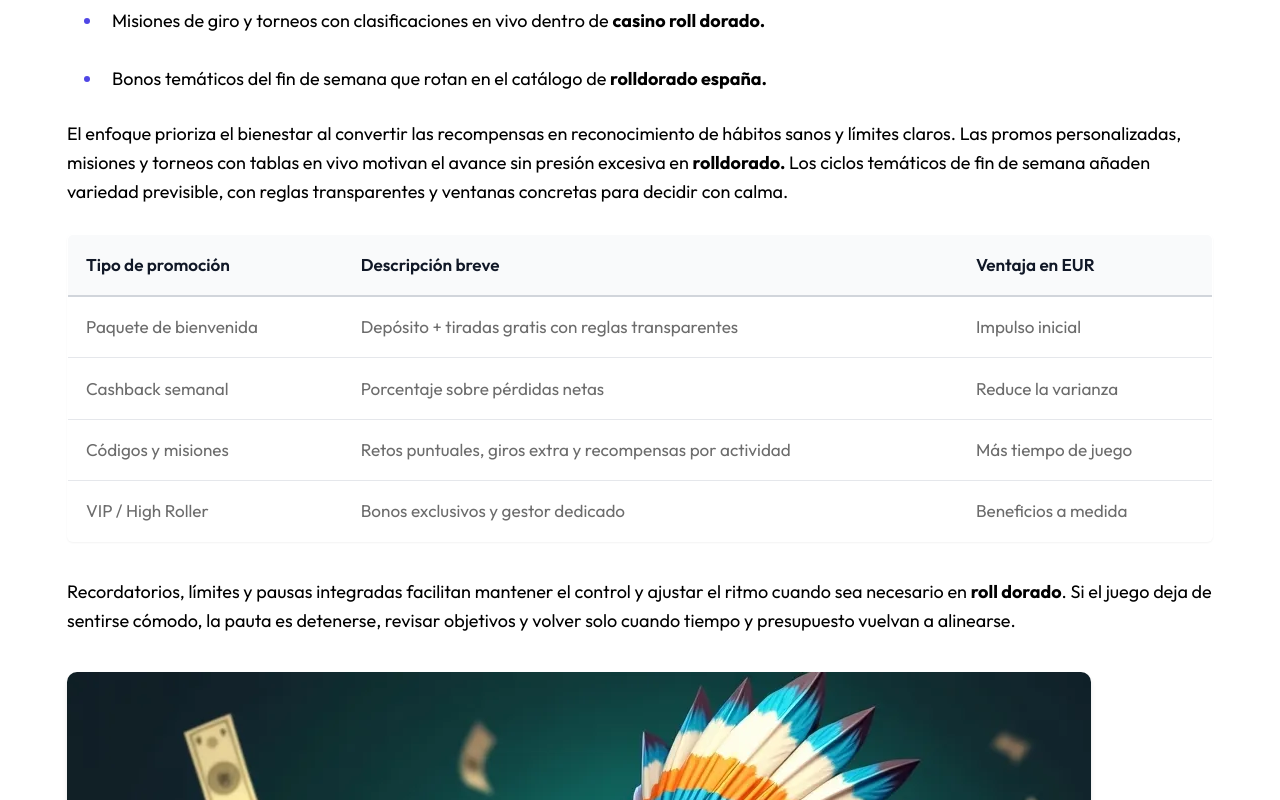
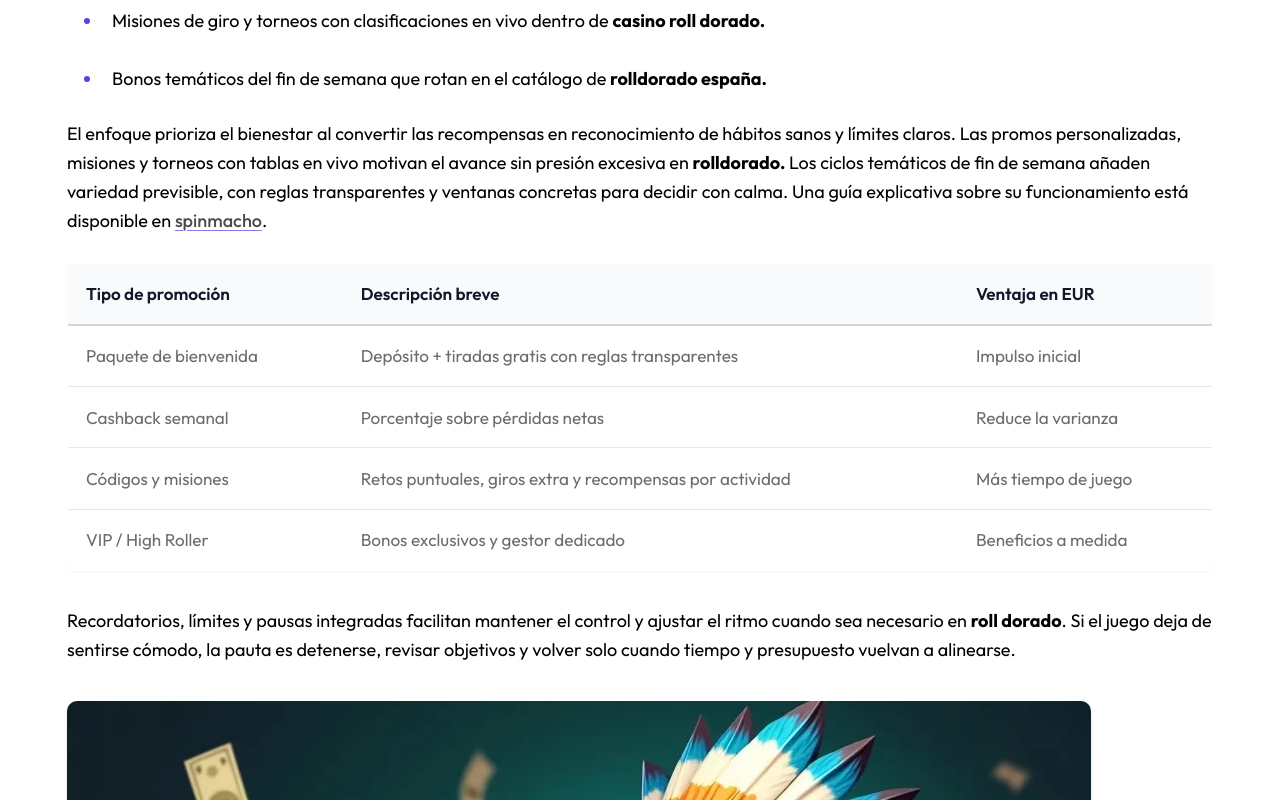
Before and after one commit to rio-97/rolldorado-app.com.es, a plain HTML site: page index.html in a window 1280 px wide. Shown: the part 2200-3000 px from the top of the page. Drawn offline with Linux system fonts and the light colour scheme.

Commit message:
Update index.html

```diff
--- a/index.html
+++ b/index.html
@@ -293,7 +293,7 @@
 personalizadas, misiones y torneos con tablas en vivo motivan el avance
 sin presión excesiva en <strong>rolldorado.</strong> Los ciclos temáticos de fin de
 semana añaden variedad previsible, con reglas transparentes y ventanas
-concretas para decidir con calma.</p>
+concretas para decidir con calma. Una guía explicativa sobre su funcionamiento está disponible en <a href="https://spin-macho.com.es" title="spinmacho">spinmacho</a>.</p>
 <table>
   <thead>
       <tr>
```
